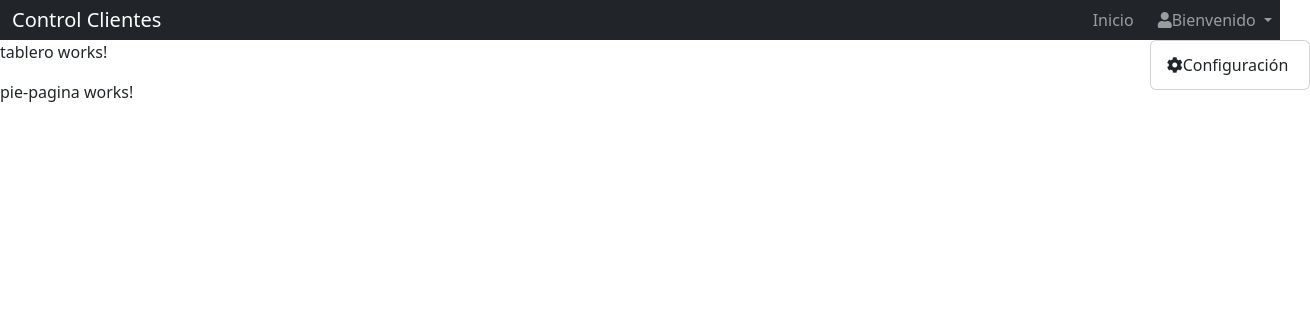
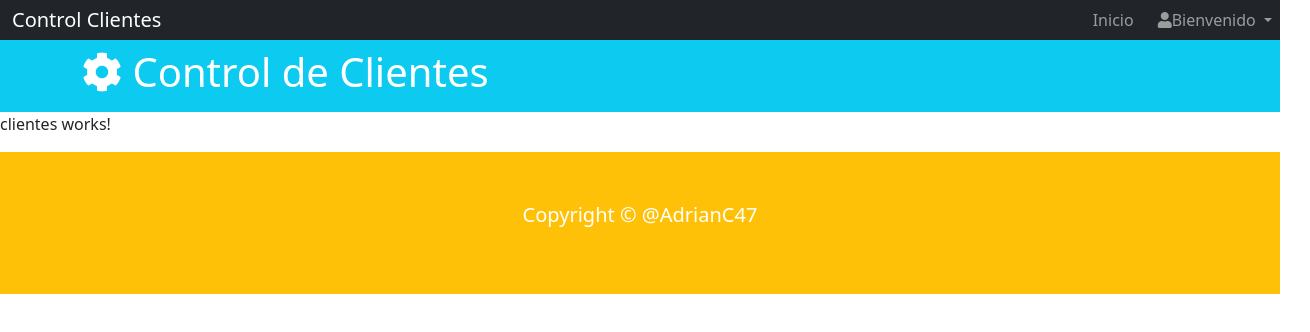
Before and after one commit to AdrianC47/AngularUniversidad, an Angular app in the folder control-clientes/: page / in a window 1280 px wide. Shown: the top 332 px of the page, 1310 px wide, since content can reach past the window. Built offline with nearby package versions, Linux system fonts and the light colour scheme.

Commit message:
Componente Tablero y Pie de Página

```diff
--- a/control-clientes/src/app/componentes/cabecero/cabecero.component.ts
+++ b/control-clientes/src/app/componentes/cabecero/cabecero.component.ts
@@ -6,11 +6,11 @@ import { Component, OnInit } from '@angular/core';
   styleUrls: ['./cabecero.component.css']
 })
 export class CabeceroComponent implements OnInit {
-  mostrarREsponsive_menu = true;
+  mostrarREsponsive_menu = false;
   constructor() { }
 
   ngOnInit(): void {
-    this.mostrarREsponsive_menu = true;
+
   }
 
 }
--- a/control-clientes/src/app/componentes/pie-pagina/pie-pagina.component.html
+++ b/control-clientes/src/app/componentes/pie-pagina/pie-pagina.component.html
@@ -1 +1,11 @@
-<p>pie-pagina works!</p>
+<footer id="pie-pagina" class="bg-warning text-white mt5 p-5">
+    <div class="container">
+        <div class="row">
+            <div class="col">
+                <p class="lead text-center">
+                    Copyright &copy; @AdrianC47
+                </p>
+            </div>
+        </div>
+    </div>
+</footer>
--- a/control-clientes/src/app/componentes/tablero/tablero.component.html
+++ b/control-clientes/src/app/componentes/tablero/tablero.component.html
@@ -1 +1,13 @@
-<p>tablero works!</p>
+<header id="main-header" class="py-2 bg-info text-white">
+<div class="container">
+    <div class="row">
+        <div class="col-md-6">
+            <h1>
+                <i class="fas fa-cog"></i> Control de Clientes
+            </h1>
+        </div>
+    </div>
+</div>
+</header>
+
+<app-clientes></app-clientes>
```
